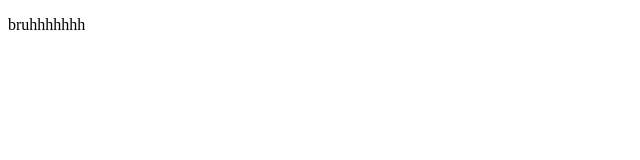
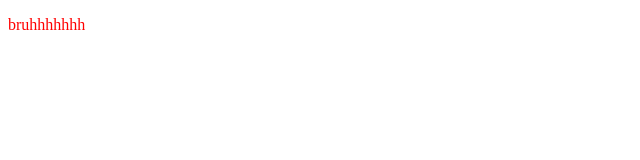
Before and after one commit to utshobboii/bruhh, a plain HTML site: page index.html in a window 1280 px wide. Shown: the whole page, without its empty margins (0-640 px from the left). Drawn offline with Linux system fonts and the light colour scheme.

Commit message:
Update index.html

```diff
--- a/index.html
+++ b/index.html
@@ -7,6 +7,6 @@
     <title>Document</title>
 </head>
 <body>
-    <p>bruhhhhhhh</p>
+    <p style="color:red">bruhhhhhhh</p>
 </body>
 </html>
```
